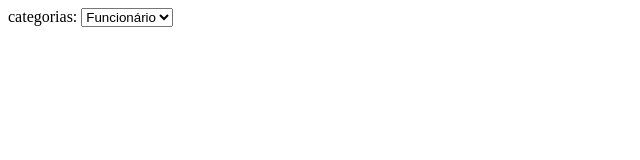
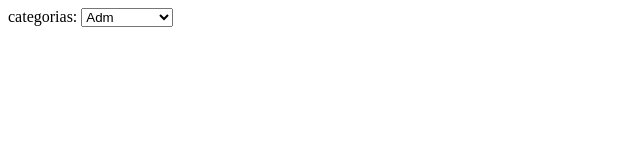
Before and after one commit to gabrielfreitas-lima/formulario, a plain HTML site: page index.html in a window 1280 px wide. Shown: the full height of the page, 0-640 px from the left. Drawn offline with Linux system fonts and the light colour scheme.

Commit message:
second commit, COM SELECTED

```diff
--- a/index.html
+++ b/index.html
@@ -10,7 +10,7 @@
       <select name="categoria" id="categoria">
           <option value="funcionario">Funcionário</option>
           <option value="gerente">Gerente</option>
-          <option value="adm">Adm</option>
+          <option value="adm" selected>Adm</option>
       </select>
     </div>
   </body>
```
